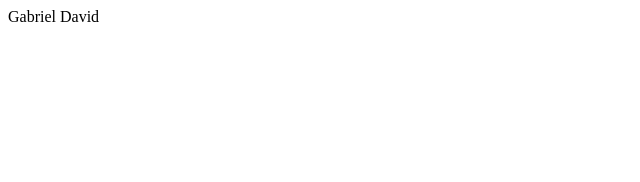
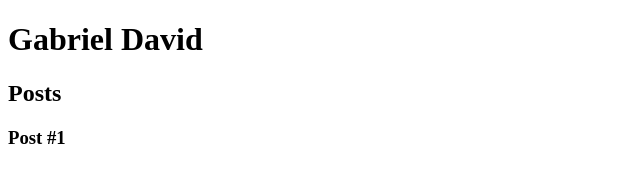
Before and after one commit to Gabe-dev/Curso-HTML5, a plain HTML site: page index.html in a window 1280 px wide. Shown: the whole page, without its empty margins (0-640 px from the left). Drawn offline with Linux system fonts and the light colour scheme.

Commit message:
Entendendo o que é semântica

```diff
--- a/index.html
+++ b/index.html
@@ -5,6 +5,19 @@
         <title>Gabriel David</title>
     </head>
     <body>
-        Gabriel David
+        <header>
+            <h1>Gabriel David</h1>
+        </header>
+        <section>
+            <header>
+                <h2>Posts</h2>
+            </header>
+            <article>
+                <header>
+                    <h3>Post #1</h3>
+                </header>
+            </article>
+        </section>
+        <footer></footer>
     </body>
 </html>
```
